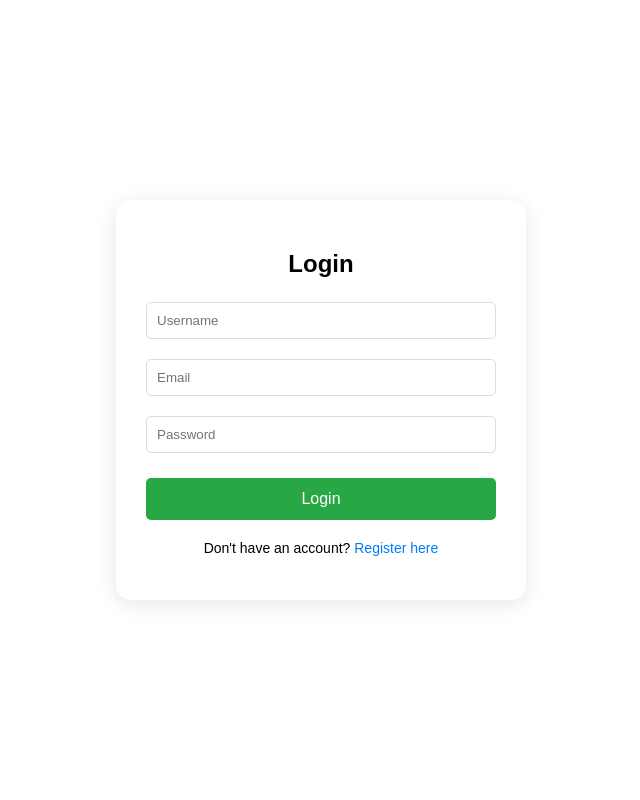
After one commit to Anbarasan-2001/simple-webpage, a Flask app: template templates/login.html in a window 1280 px wide. The commit adds this page. Shown: the whole page, without its empty margins (319-959 px from the left). Run offline with Flask 3, Linux system fonts and the light colour scheme; the template is opened without the code that fills it, so the values that code supplies are empty.

Commit message:
adding some changes

```diff
--- a/app.py
+++ b/app.py
@@ -1,4 +1,4 @@
-from flask import Flask, render_template, request, redirect, session, url_for
+from flask import Flask, render_template, request, redirect, session, url_for,flash
 import db_collection as dbc
 from db_config import get_database
 from bson.objectid import ObjectId
@@ -7,74 +7,87 @@ import bcrypt
 
 app = Flask(__name__)
 
-# Secret key for session management (set to a random value)
+
 app.secret_key = 'your_secret_key'
 
-database = get_database()
+database       = get_database()
 
-collection   = database[dbc.USER_COLLECTION]
+collection     = database[dbc.USER_COLLECTION]
 
 
-@app.route('/')
-def home():
-    # Check if user is logged in by checking session
-    if 'email' in session:
-        return f'Logged in as {session["email"]}'
+@app.route('/register', methods=['GET','POST'])
+def register():
+    if request.method == 'POST':
+
+        username = request.form['username']
+        email    = request.form['email']
+        password = request.form['password']
+
+        existing_user = collection.find_one({"email": email})
+
+        session['email'] = email
+
+        if existing_user:
+            flash('Username already exists. Please choose another one.', 'danger')
+            return redirect(url_for('register'))
+
+        hashed_password = bcrypt.hashpw(password.encode('utf-8'), bcrypt.gensalt())
+
+        users = {
+            'username': username,
+            'email'   : email,
+            'password': hashed_password
+        }
+
+        try:
+            result = collection.insert_one(users)
+            if result.inserted_id:
+                flash('Registration successful!','success')
+            else:
+                flash('Registration failed, please try again.', 'danger')
+        except Exception as e:
+            flash(f'An error occurred: {e}', 'danger')
+
+        return redirect(url_for('login'))
+
     return render_template('register.html')
 
 
-@app.route('/register', methods=['POST'])
-def register():
-    # Get form data
-    username = request.form['username']
-    email = request.form['email']
-    password = request.form['password']
+@app.route('/', methods=['POST','GET'])
+def login():
+    if request.method == 'POST':
+        username = request.form.get('username')
+        email    = request.form.get('email')
+        password = request.form.get('password')
 
-    # Check if user already exists
-    existing_user = collection.find_one({"email": email})
-    if existing_user:
-        return 'User with this email already exists!'
+        if 'username' not in request.form or 'email' not in request.form or 'password' not in request.form:
+            flash('Username or password field is missing.', 'error')
+            return redirect(url_for('login'))
 
-    # Hash the password before storing it
-    hashed_password = bcrypt.hashpw(password.encode('utf-8'), bcrypt.gensalt())
+        user = collection.find_one({"email": email})
+        if user:
+            if bcrypt.checkpw(password.encode('utf-8'), user['password']):
+                session['email']    = user['email']
+                session['username'] = username
+                return redirect(url_for('dashboard'))
 
-    # Insert new user data into MongoDB
-    collection.insert_one({
-        'username': username,
-        'email': email,
-        'password': hashed_password
-    })
+        flash('Invalid credentials, please try again.', 'error')
+        return redirect(url_for('login'))
 
-    # Store user info in session after registration
-    session['email'] = email
-
-    return redirect(url_for('home'))
+    return render_template('login.html')
 
 
-@app.route('/login', methods=['POST'])
-def login():
-    # Get form data
-    email = request.form['email']
-    password = request.form['password']
-
-    # Check if user exists in the database
-    user = collection.find_one({"email": email})
-    if user:
-        # Check if the provided password matches the hashed password
-        if bcrypt.checkpw(password.encode('utf-8'), user['password']):
-            session['email'] = user['email']  # Store the user's email in session
-            return redirect(url_for('home'))
-        else:
-            return 'Invalid email/password combination'
-    else:
-        return 'User not found'
+@app.route("/dashboard", methods=['GET'])
+def dashboard():
+    return render_template('dashboard.html')
 
 
-@app.route('/logout')
+@app.route('/logout', methods=['GET','POST'])
 def logout():
-    # Clear the session data
+
     session.pop('email', None)
-    return redirect(url_for('home'))
+    session.pop('logged_in', None)
+    return redirect(url_for('login'))
 
 
 if __name__ == "__main__":
--- a/db_config.py
+++ b/db_config.py
@@ -19,10 +19,10 @@ def get_database():
 
     MY_MONGO_URI = get_mongo_uri()
 
-    client = MongoClient(MY_MONGO_URI)
+    client       = MongoClient(MY_MONGO_URI)
 
-    DB_NAME = os.environ['DB_NAME']
+    DB_NAME      = os.environ['DB_NAME']
 
-    database = client[DB_NAME]
+    database     = client[DB_NAME]
 
     return database
--- /dev/null
+++ b/templates/login.html
@@ -0,0 +1,124 @@
+<!DOCTYPE html>
+<html lang="en">
+<head>
+    <meta charset="UTF-8">
+    <meta name="viewport" content="width=device-width, initial-scale=1.0">
+    <title>Login</title>
+    <style>
+        /* Basic styling for the page */
+        body {
+            font-family: Arial, sans-serif;
+            background-color: #fff;
+            margin: 0;
+            padding: 0;
+            display: flex;
+            justify-content: center;
+            align-items: center;
+            height: 100vh;
+        }
+        .container {
+            background-color: #fff;
+            padding: 30px;
+            border-radius: 15px;
+            box-shadow: 0 4px 20px rgba(0, 0, 0, 0.1);
+            width: 350px;
+            text-align: center;
+        }
+
+        /* Flash message styling */
+        .alert {
+            padding: 15px;
+            margin: 15px 0;
+            border-radius: 5px;
+            font-size: 14px;
+            text-align: left;
+        }
+        .alert-success {
+            background-color: #d4edda;
+            color: #155724;
+            border: 1px solid #c3e6cb;
+        }
+        .alert-error {
+            background-color: #f8d7da;
+            color: #721c24;
+            border: 1px solid #f5c6cb;
+        }
+        .alert-info {
+            background-color: #d1ecf1;
+            color: #0c5460;
+            border: 1px solid #bee5eb;
+        }
+        .alert-warning {
+            background-color: #fff3cd;
+            color: #856404;
+            border: 1px solid #ffeeba;
+        }
+
+        /* Form styling */
+        input[type="text"],
+        input[type="email"],
+        input[type="password"] {
+            width: 100%;
+            padding: 10px;
+            margin: 5px 0 15px;
+            border: 1px solid #ddd;
+            border-radius: 5px;
+            box-sizing: border-box;
+        }
+        input[type="submit"] {
+            width: 100%;
+            padding: 12px;
+            margin-top: 10px;
+            background-color: #28a745;
+            color: white;
+            border: none;
+            border-radius: 5px;
+            cursor: pointer;
+            font-size: 16px;
+        }
+        input[type="submit"]:hover {
+            background-color: #218838;
+        }
+        .form-footer {
+            margin-top: 20px;
+            font-size: 14px;
+        }
+        .form-footer a {
+            color: #007bff;
+            text-decoration: none;
+        }
+        .form-footer a:hover {
+            text-decoration: underline;
+        }
+    </style>
+</head>
+<body>
+
+
+
+    <div class="container">
+        <div>
+            {% with messages = get_flashed_messages(with_categories=true) %}
+                {% if messages %}
+                    {% for category, message in messages %}
+                        <div class="alert alert-{{ category }}">{{ message }}</div>
+                    {% endfor %}
+                {% endif %}
+            {% endwith %}
+        </div>
+
+        <h2>Login</h2>
+        <form role="form" action="/" method="post">
+            <input id="username" name="username" placeholder="Username" type="text" required>
+            <input id="email" name="email" placeholder="Email" type="email" required>
+            <input id="password" name="password" placeholder="Password" type="password" required>
+            <input type="submit" value="Login">
+        </form>
+
+        <div class="form-footer">
+            <p>Don't have an account? <a href="/register">Register here</a></p>
+        </div>
+    </div>
+
+</body>
+</html>
```
Also changed, not shown: templates/dashboard.html (added, +17 -0 lines), templates/register.html (+86 -18 lines).
